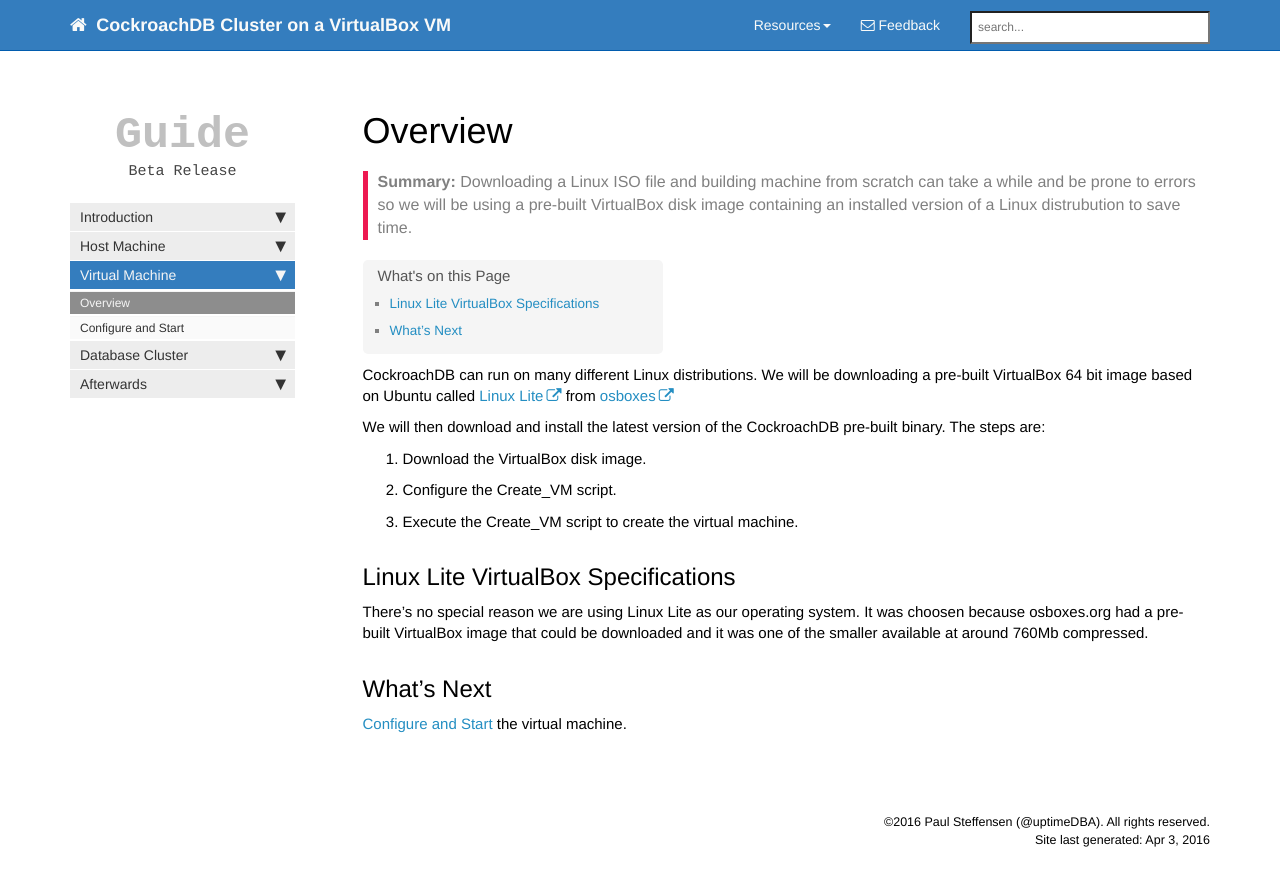
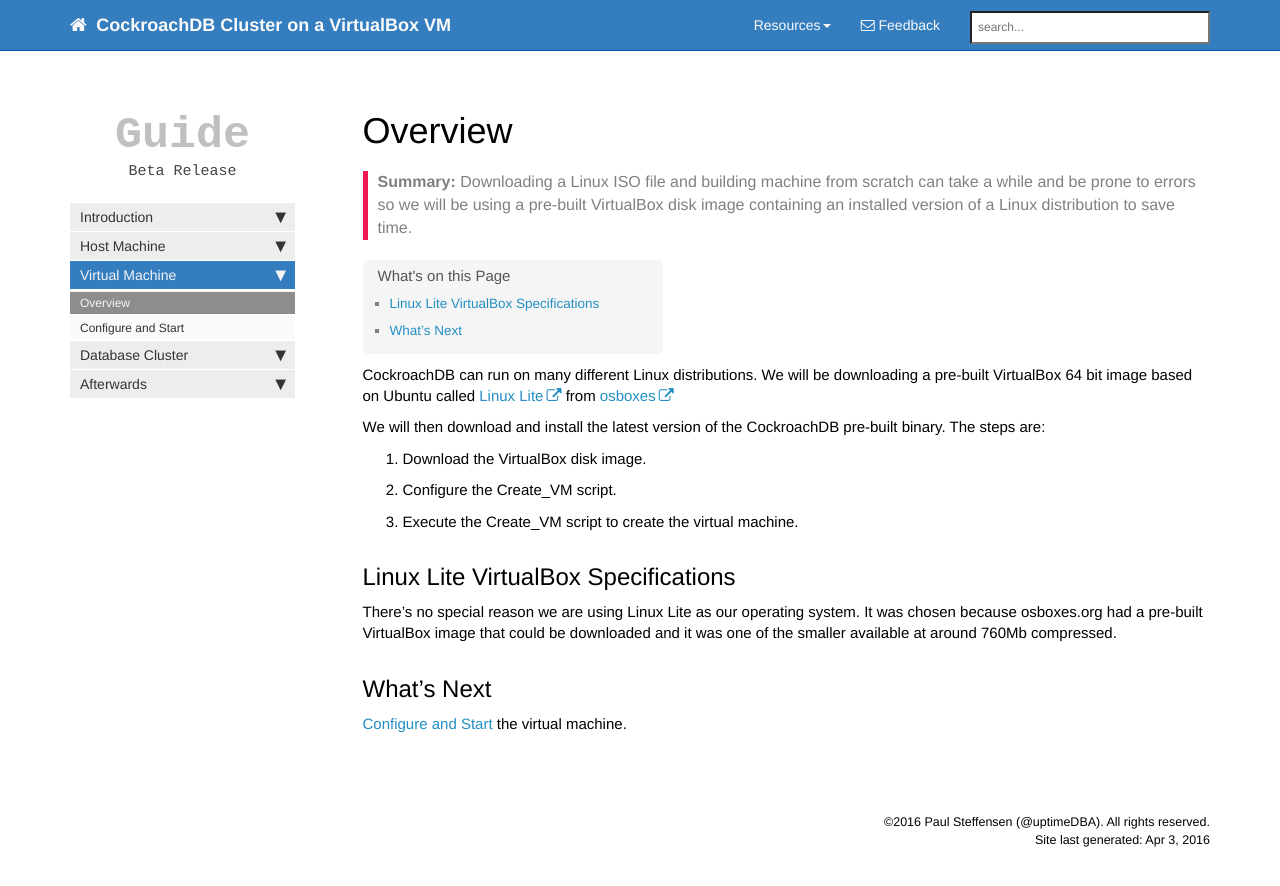
Before and after one commit to uptimeDBA/cockroach-vb-single, a Jekyll site: the page built from cockroach-vb-single/cockroach-vb-single_vm_overview.md, in a window 1280 px wide and 928 px high. Shown: the top 886 px of the window. Built offline with Jekyll 4.4.1, drawn with Linux system fonts in a browser that asks for light colours; nearby versions of some CDN libraries; library files that are not in the unit come from our copies; comment, search, counter and statistics services are not loaded.

Commit message:
Update cockroach-vb-single_vm_overview.md

```diff
--- a/cockroach-vb-single/cockroach-vb-single_vm_overview.md
+++ b/cockroach-vb-single/cockroach-vb-single_vm_overview.md
@@ -3,7 +3,7 @@ title: Overview
 tags:
 keywords:
 last_updated:
-summary: "Downloading a Linux ISO file and building machine from scratch can take a while and be prone to errors so we will be using a pre-built VirtualBox disk image containing an installed version of a Linux distrubution to save time."
+summary: "Downloading a Linux ISO file and building machine from scratch can take a while and be prone to errors so we will be using a pre-built VirtualBox disk image containing an installed version of a Linux distribution to save time."
 ---
 
 CockroachDB can run on many different Linux distributions. We will be downloading a pre-built VirtualBox 64 bit image based on Ubuntu called [Linux Lite](https://www.linuxliteos.com/) from [osboxes](http://www.osboxes.org/)
@@ -19,7 +19,7 @@ We will then download and install the latest version of the CockroachDB pre-buil
 
 ## Linux Lite VirtualBox Specifications
 
-There's no special reason we are using Linux Lite as our operating system. It was choosen because osboxes.org had a pre-built VirtualBox image that could be downloaded and it was one of the smaller available at around 760Mb compressed.
+There's no special reason we are using Linux Lite as our operating system. It was chosen because osboxes.org had a pre-built VirtualBox image that could be downloaded and it was one of the smaller available at around 760Mb compressed.
 
 
 ## What's Next
```
